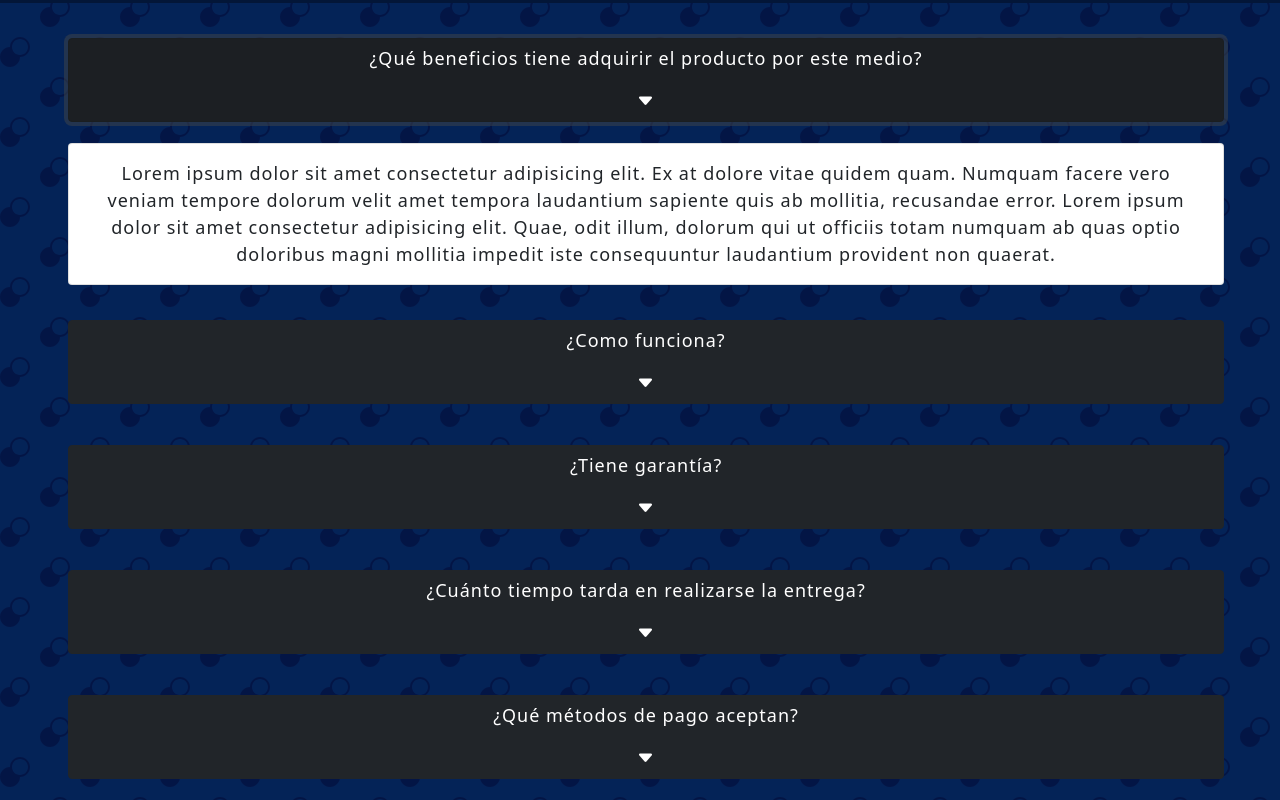
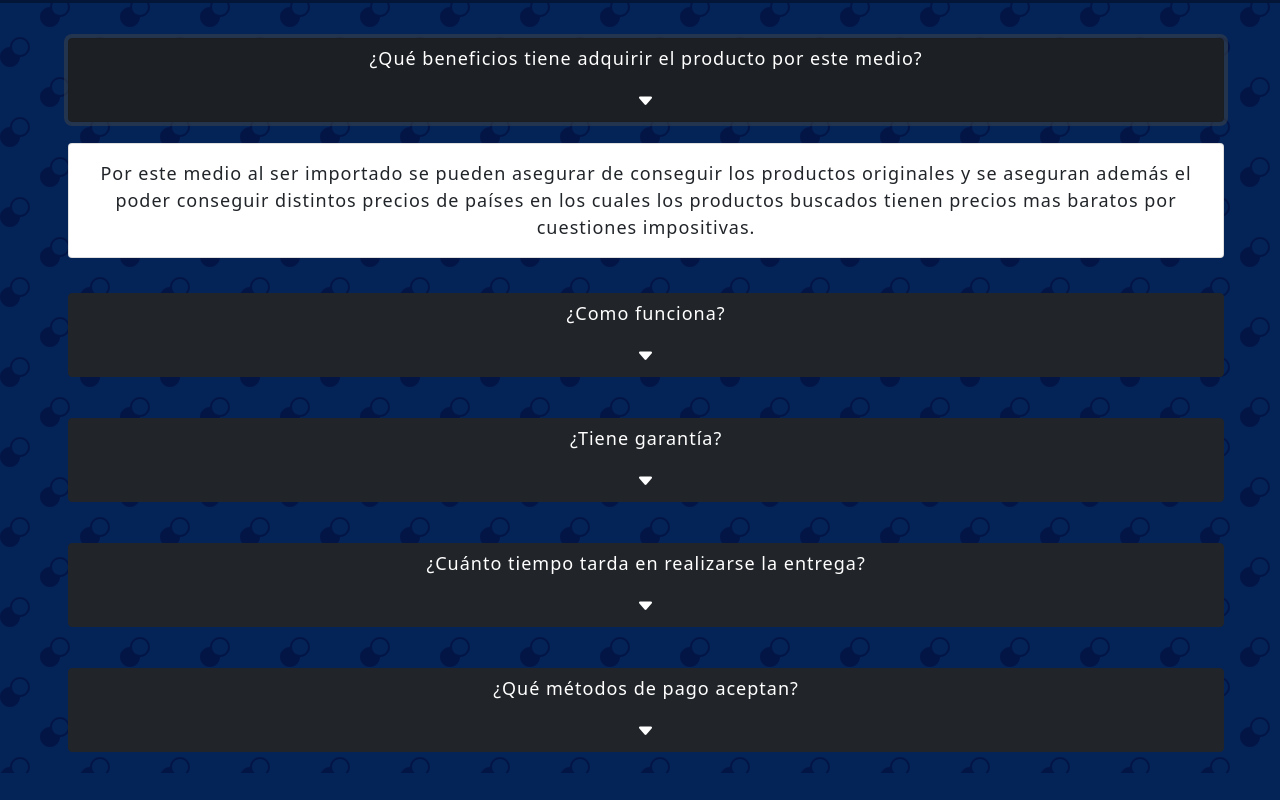
Before and after one commit to TrellixVulnTeam/Tienda_online_Salinas_ASC9, a website: page preguntasFrecuentes.html in a window 1280 px wide. Both pictures are taken after a click on the button "¿Qué beneficios tiene adquirir el producto por este medio?". Shown: the part 123-923 px from the top of the page. After the commit the page ends 896 px from the top, so only its background shows below. Drawn offline with nearby package versions, Linux system fonts and the light colour scheme.

Commit message:
quitando los lorem para agregar texto real bien escrito

```diff
--- a/preguntasFrecuentes.html
+++ b/preguntasFrecuentes.html
@@ -63,7 +63,7 @@
             </p>
             <div class="collapse modifyButton" id="collapseExample1">
                 <div class="card card-body">
-                    Lorem ipsum dolor sit amet consectetur adipisicing elit. Ex at dolore vitae quidem quam. Numquam facere vero veniam tempore dolorum velit amet tempora laudantium sapiente quis ab mollitia, recusandae error. Lorem ipsum dolor sit amet consectetur adipisicing elit. Quae, odit illum, dolorum qui ut officiis totam numquam ab quas optio doloribus magni mollitia impedit iste consequuntur laudantium provident non quaerat.
+                    Por este medio al ser importado se pueden asegurar de conseguir los productos originales y se aseguran además el poder conseguir distintos precios de países en los cuales los productos buscados tienen precios mas baratos por cuestiones impositivas.
                 </div>
             </div>
         </div>
@@ -77,7 +77,7 @@
             </p>
             <div class="collapse modifyButton" id="collapseExample2">
                 <div class="card card-body">
-                    Lorem ipsum dolor sit amet, consectetur adipisicing elit. Omnis tempora, praesentium molestias neque magnam cupiditate eaque officiis, quo magni deserunt repudiandae quidem dolorem voluptas! Deleniti atque assumenda quo magnam beatae enim, quod quasi ab eaque et dolorem quidem. Ea beatae id ducimus sed libero, ipsum nobis quam atque aliquid fugit consectetur pariatur amet tenetur eaque quidem, blanditiis deleniti dolorum vero voluptas labore eveniet. Voluptatem, sunt. Commodi quis, mollitia excepturi inventore distinctio fuga harum eum, perferendis tempora magni voluptatem non tempore.
+                    En el área de producto, selecciona el producto que desea, la cantidad de productos que desea (en caso de ser mas de 10 el precio se actualiza inmediatamente a por mayor), después selecciona el color o colores, después el talle del producto, y luego de esto presiona comprar y se agrega al carrito automáticamente, ahí usted decide si sigue comprando o finaliza la compra y sigue los pasos para la entrega. En el caso de querer comprar combos ya armados se elige el talle, los colores, y se siguen los pasos que se seguían para la compra de productos por separado.
                 </div>
             </div>
         </div>
@@ -91,7 +91,7 @@
             </p>
             <div class="collapse modifyButton" id="collapseExample3">
                 <div class="card card-body">
-                    Lorem ipsum dolor sit amet consectetur adipisicing elit. Ex at dolore vitae quidem quam. Numquam facere vero veniam tempore dolorum velit amet tempora laudantium sapiente quis ab mollitia, recusandae error. Lorem ipsum dolor sit amet consectetur adipisicing elit. Quae, odit illum, dolorum qui ut officiis totam numquam ab quas optio doloribus magni mollitia impedit iste consequuntur laudantium provident non quaerat.
+                    Por supuesto, si el producto no cumple sus expectativas, se puede regresar en el respectivo caso que sea por una falla en talle, color o calidad, se puede cambiar si se desea, pero en el caso de devolución se revisa y se regresa el dinero. Pero con nuestro sello de calidad difícilmente el producto falle.
                 </div>
             </div>
         </div>
@@ -105,7 +105,7 @@
             </p>
             <div class="collapse modifyButton" id="collapseExample4">
                 <div class="card card-body">
-                    Lorem ipsum dolor sit amet consectetur adipisicing elit. Ex at dolore vitae quidem quam. Numquam facere vero veniam tempore dolorum velit amet tempora laudantium sapiente quis ab mollitia, recusandae error. Lorem ipsum dolor sit amet consectetur adipisicing elit. Quae, odit illum, dolorum qui ut officiis totam numquam ab quas optio doloribus magni mollitia impedit iste consequuntur laudantium provident non quaerat.
+                    Puede depender del país de origen del producto, pero generalmente entre 4 a 7 días.
                 </div>
             </div>
         </div>
@@ -119,7 +119,7 @@
             </p>
             <div class="collapse modifyButton" id="collapseExample5">
                 <div class="card card-body">
-                    Lorem ipsum dolor sit amet consectetur adipisicing elit. Ex at dolore vitae quidem quam. Numquam facere vero veniam tempore dolorum velit amet tempora laudantium sapiente quis ab mollitia, recusandae error. Lorem ipsum dolor sit amet consectetur adipisicing elit. Quae, odit illum, dolorum qui ut officiis totam numquam ab quas optio doloribus magni mollitia impedit iste consequuntur laudantium provident non quaerat.
+                    Todas las tarjetas de débito o crédito, además se pueden realizar transferencias bancarias, pagar por link de mercado pago y puede abonarse en efectivo por Rapipago y pago fácil en una cuota, con las tarjetas de crédito tenemos el plan de 18 cuotas.
                 </div>
             </div>
         </div>
```
